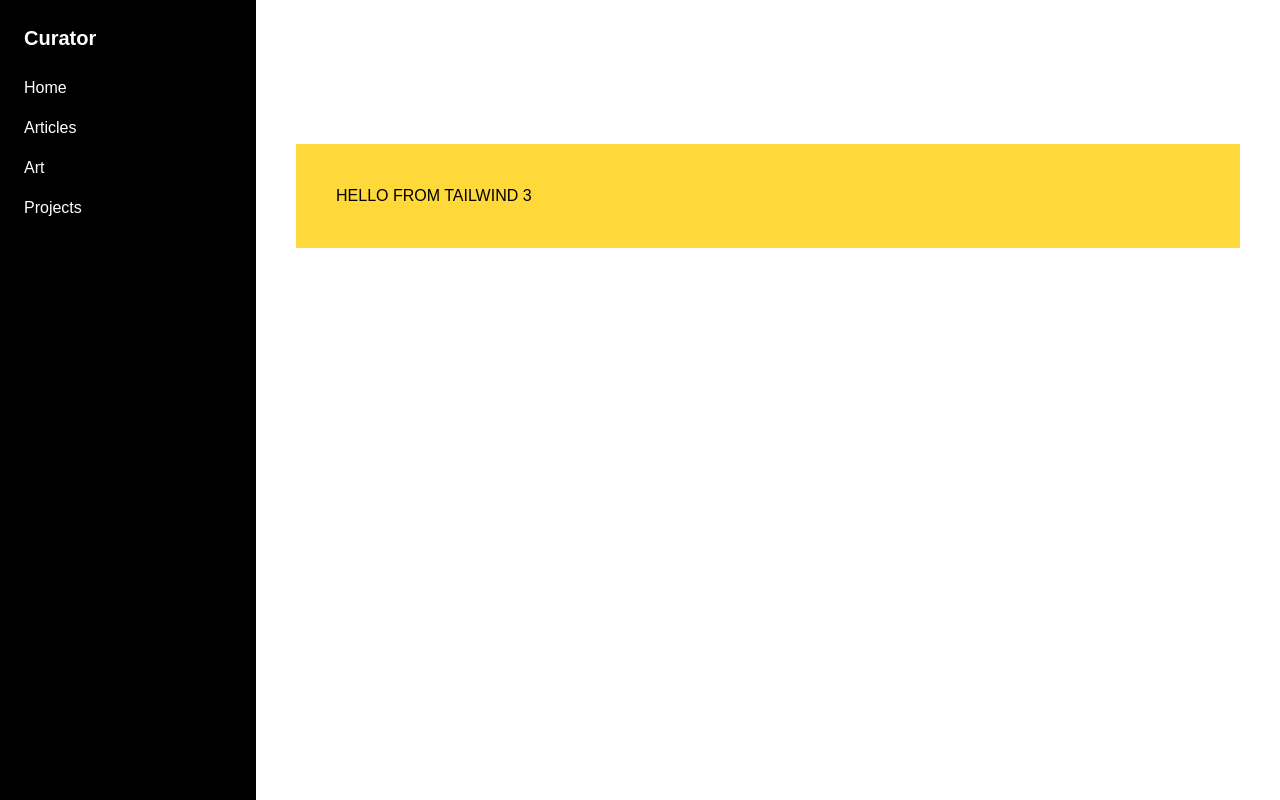
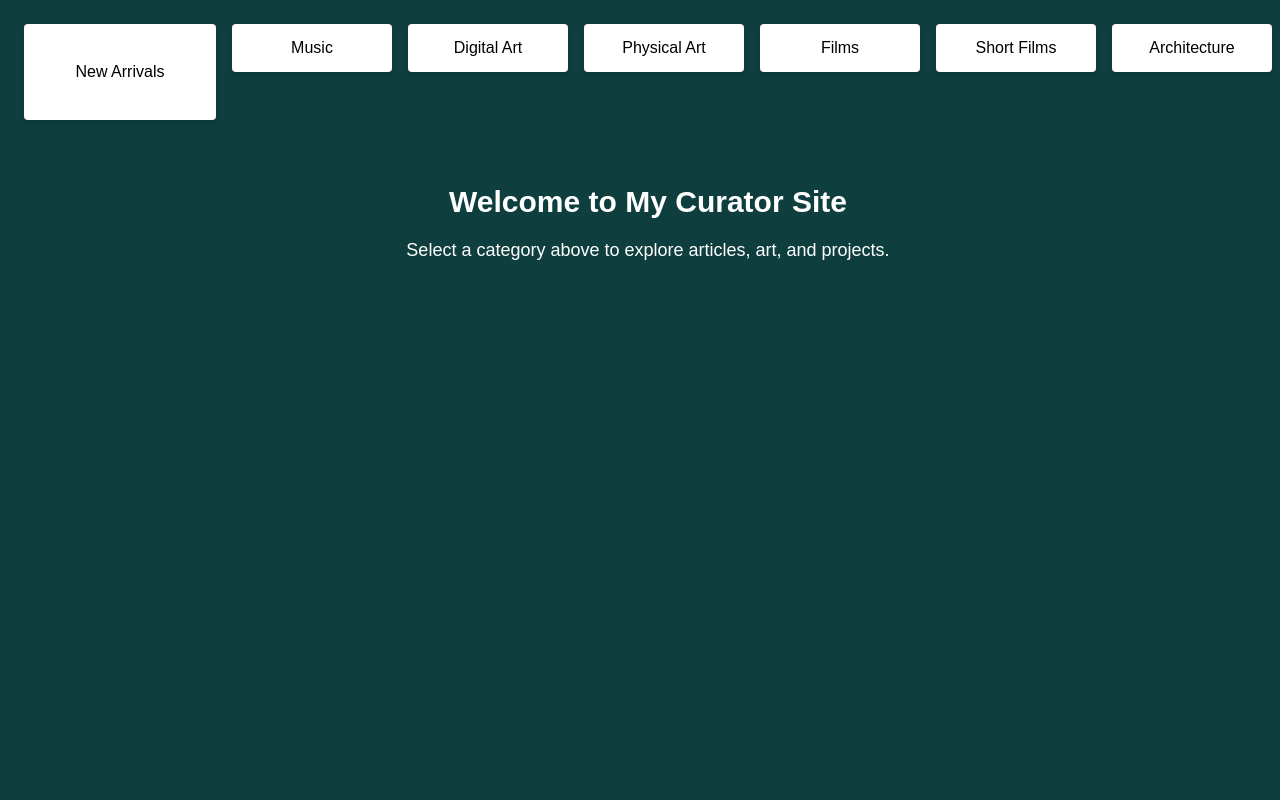
Before and after one commit to lowvolumepunk/curator, a Next.js app: page / in a window 1280 px wide. Built offline with nearby package versions, Linux system fonts and the light colour scheme.

Commit message:
Update page.jsx

```diff
--- a/app/page.jsx
+++ b/app/page.jsx
@@ -1,37 +1,50 @@
 export default function Home() {
   return (
     <main className="flex min-h-screen">
-      {/* Sidebar */}
-      <aside className="w-64 bg-black text-white p-6">
-        <h2 className="text-xl font-bold mb-6">Curator</h2>
-        <nav className="space-y-4">
-          <a href="#" className="block hover:text-gray-400">
-            Home
-          </a>
-          <a href="#" className="block hover:text-gray-400">
-            Articles
-          </a>
-          <a href="#" className="block hover:text-gray-400">
-            Art
-          </a>
-          <a href="#" className="block hover:text-gray-400">
-            Projects
-          </a>
-        </nav>
-      </aside>
+      {/* Left Red Sidebar */}
+      <div className="w-32 bg-[#682300]" />
 
-      {/* Main Content */}
-      <div className="flex-1 p-10 text-white">
-        <h1 className="text-3xl font-bold">Welcome to My Curator Site</h1>
-        <p className="mt-4 text-lg">
-          Select a category above to explore articles, art, and projects.
-        </p>
+      {/* Center Green Area */}
+      <div className="flex-1 bg-[#0E3F3E] flex flex-col items-center">
+        {/* Navigation Boxes */}
+        <div className="flex gap-4 p-6">
+          {/* New Arrivals (bigger box) */}
+          <div className="w-48 h-24 bg-white text-black flex items-center justify-center rounded shadow-md hover:-rotate-12 transition-transform duration-300">
+            New Arrivals
+          </div>
 
-        {/* Tailwind test block */}
-        <div className="bg-[#FFD93A] text-black p-10 mt-6">
-          HELLO FROM TAILWIND 3
+          {/* Other Boxes */}
+          <div className="w-40 h-12 bg-white text-black flex items-center justify-center rounded shadow-md hover:-rotate-12 transition-transform duration-300">
+            Music
+          </div>
+          <div className="w-40 h-12 bg-white text-black flex items-center justify-center rounded shadow-md hover:-rotate-12 transition-transform duration-300">
+            Digital Art
+          </div>
+          <div className="w-40 h-12 bg-white text-black flex items-center justify-center rounded shadow-md hover:-rotate-12 transition-transform duration-300">
+            Physical Art
+          </div>
+          <div className="w-40 h-12 bg-white text-black flex items-center justify-center rounded shadow-md hover:-rotate-12 transition-transform duration-300">
+            Films
+          </div>
+          <div className="w-40 h-12 bg-white text-black flex items-center justify-center rounded shadow-md hover:-rotate-12 transition-transform duration-300">
+            Short Films
+          </div>
+          <div className="w-40 h-12 bg-white text-black flex items-center justify-center rounded shadow-md hover:-rotate-12 transition-transform duration-300">
+            Architecture
+          </div>
+        </div>
+
+        {/* Placeholder Content */}
+        <div className="text-white text-center mt-10 max-w-2xl">
+          <h1 className="text-3xl font-bold">Welcome to My Curator Site</h1>
+          <p className="mt-4 text-lg">
+            Select a category above to explore articles, art, and projects.
+          </p>
         </div>
       </div>
+
+      {/* Right Red Sidebar */}
+      <div className="w-32 bg-[#682300]" />
     </main>
   )
 }
```
